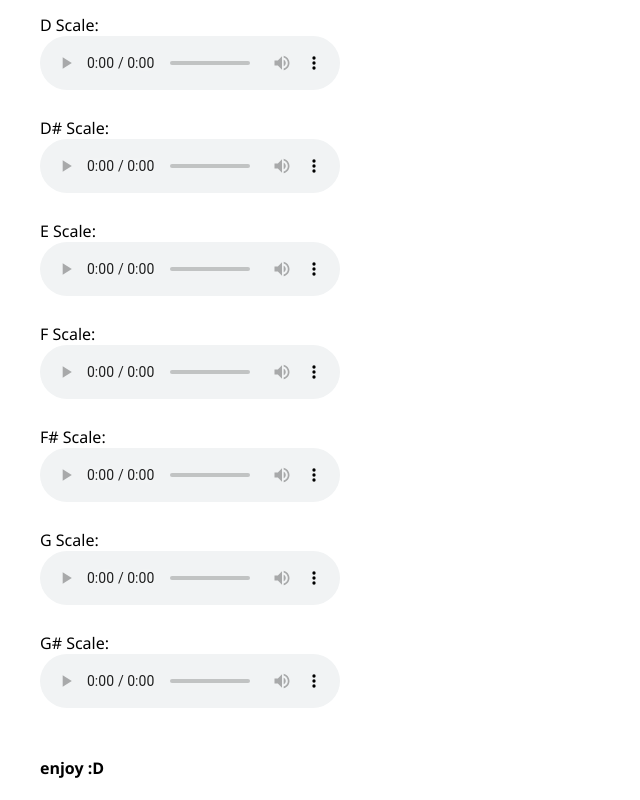
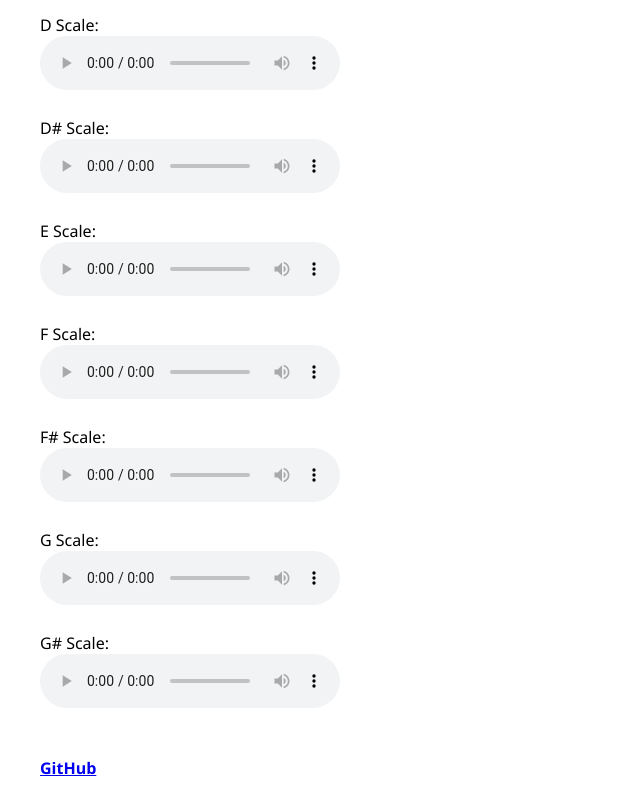
Before and after one commit to hyperio546/tanpura-online, a plain HTML site: page index.html in a window 1280 px wide. Shown: the part 611-1411 px from the top of the page, without its empty margins (0-640 px from the left). Drawn offline with Linux system fonts and the light colour scheme.

Commit message:
add github url

```diff
--- a/index.html
+++ b/index.html
@@ -109,6 +109,6 @@
     <audio controls loop>
         <source src="gsharp.mp3">
     </audio> <br><br><br>
-    <b>enjoy :D</b>
+    <b><a href="https://github.com/hyperio546/tanpura-online">GitHub</a></b>
 </body>
 </html>
```
